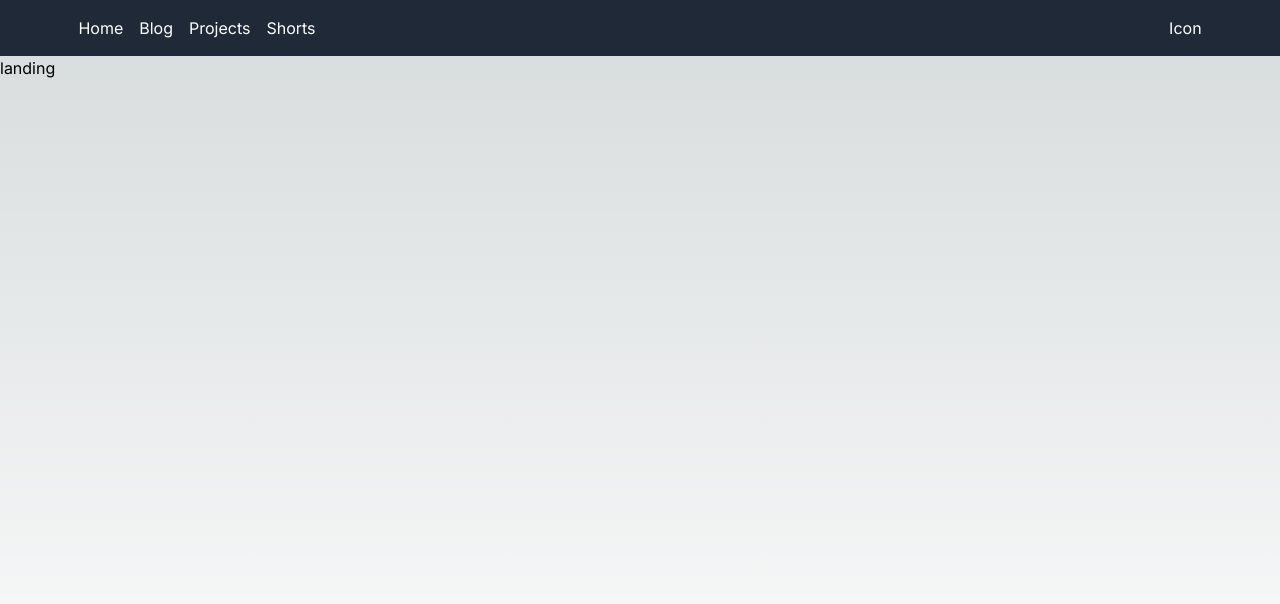
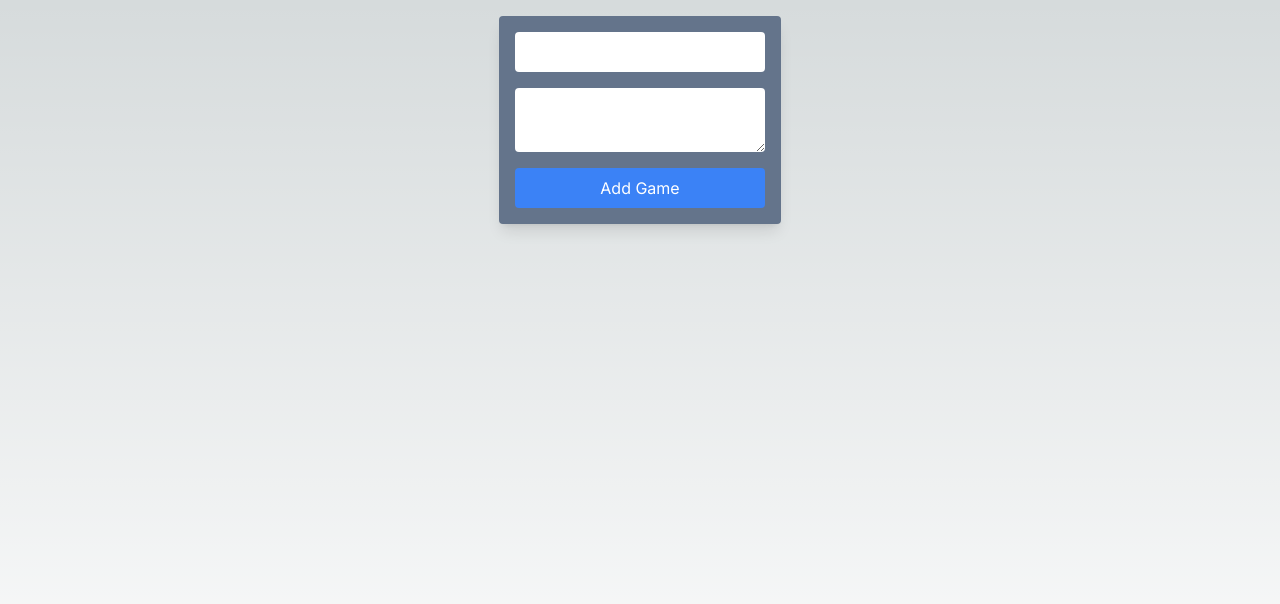
Before and after one commit to karltiama/apextracker, a Next.js app: page / in a window 1280 px wide. Shown: the top 604 px of the page. Built offline with nearby package versions, Linux system fonts and the light colour scheme.

Commit message:
feat: add basic form

```diff
--- /dev/null
+++ b/src/app/components/Form.tsx
@@ -0,0 +1,56 @@
+'use client'
+import React, { useState, FormEvent, ChangeEvent } from 'react'
+
+interface FormData {
+  points: string;
+  notes: string;
+}
+interface FormProps {
+  onSubmit: (data: FormData) => void;
+}
+
+const Form: React.FC<FormProps> = ({ onSubmit }) => {
+  const [data, setData] = useState<FormData>({points: '', notes: ''})
+
+  const handleChange = (e: ChangeEvent<HTMLInputElement | HTMLTextAreaElement>) => {
+    setData({ ...data, [e.target.name] : e.target.value });
+  }
+
+  const handleSubmit = (e: FormEvent) => {
+    e.preventDefault();
+    console.log(data);
+    // onSubmit(data);
+  }
+
+  return (
+    <div className='flex justify-center items-center '>
+      <form
+        className='bg-slate-500 rounded shadow-lg p-4 m-4 flex flex-col space-y-4'
+        onSubmit={handleSubmit}
+      >
+        <input
+          type='number'
+          name='points'
+          className='p-2 rounded text-black'
+          value={data.points}
+          onChange={handleChange}
+        />
+        <textarea
+          name="notes"
+          className='p-2 rounded text-black'
+          value={data.notes}
+          onChange={handleChange}
+        />
+        <button
+          type='submit'
+          className='bg-blue-500 text-white p-2 rounded hover:bg-blue-600'
+        >
+          Add Game
+        </button>
+      </form>
+    </div>
+
+  )
+}
+
+export default Form;
--- a/src/app/page.tsx
+++ b/src/app/page.tsx
@@ -1,12 +1,12 @@
 import Image from "next/image";
 import Header from "./components/Header";
 import LandingPage from "./components/LandingPage";
+import Form from "./components/Form";
 
 export default function Home() {
   return (
     <main className="flex min-h-screen flex-col">
-      <Header />
-      <LandingPage />
+      <Form />
     </main>
   );
 }
```
